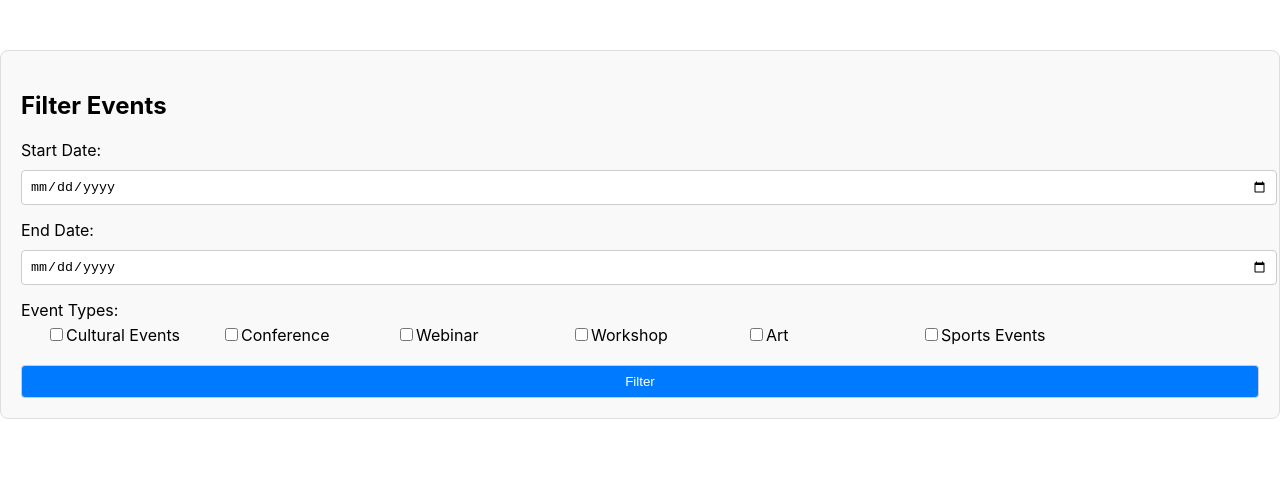
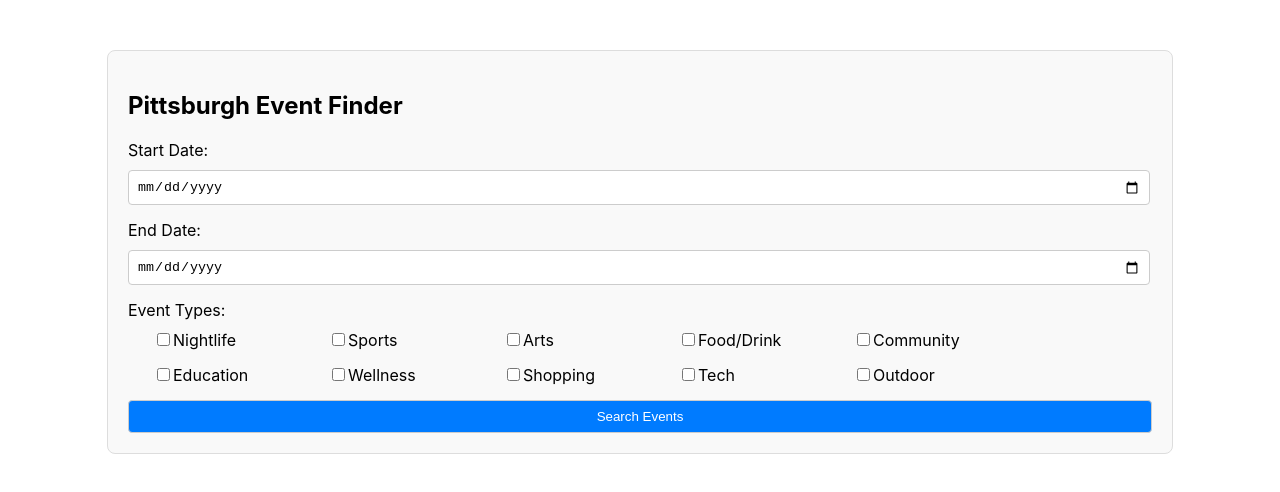
Before and after one commit to raisedDeadWizard/pittsburgh-event-finder, a React (Create React App) app in the folder client/: page / in a window 1280 px wide. Shown: the top 492 px of the page. Built offline with nearby package versions, Linux system fonts and the light colour scheme.

Commit message:
tighten interface + add categories
Shortening of events types, tightening of interface

```diff
--- a/client/src/App.css
+++ b/client/src/App.css
@@ -1,5 +1,5 @@
 .App {
-  max-width: 100%;
+  max-width: 80%;
   margin: 50px auto;
   padding: 20px;
   border: 1px solid #ddd;
@@ -16,7 +16,14 @@ label {
   margin-bottom: 5px;
 }
 
-input[type='date'],
+input[type='date']{
+  width: 98%;
+  padding: 8px;
+  margin-top: 5px;
+  border: 1px solid #ccc;
+  border-radius: 4px;
+}
+
 button {
   width: 100%;
   padding: 8px;
@@ -36,7 +43,8 @@ button:hover {
 }
 
 .event-option {
-  margin-bottom: 10px;
+  margin-bottom: 5px;
+  margin-top: 5px;
   margin-left: 25px;
   float: left;
   display: grid;
--- a/client/src/App.js
+++ b/client/src/App.js
@@ -5,14 +5,16 @@ function App() {
   // State variables for start date, end date, and events with subcategories
 
   const eventCategories = {
-    "Cultural Events": { selected: false, subcategories: { "Festivals": true, "Art exhibitions": true} },
-    conference: { selected: false, subcategories: { networking: true, panels: true } },
-    webinar: { selected: false, subcategories: { liveQnA: true, recordings: true } },
-    workshop: { selected: false, subcategories: { handsOn: true, groupWork: true } },
-    art: { selected: false, subcategories: { craft: true, exhibit: true } },
-    "Cultural Events": { selected: false, subcategories: { Festivals: true, "Art exhibitions": true } },
-    "Sports Events": { selected: false, subcategories: { "Races": true, "Tournaments": true } },
-    "Sports Events": { selected: false, subcategories: { "Races": true, "Tournaments": true } },
+    "Nightlife": { selected: false, subcategories: { "Concerts": true, "Theater": true, "Clubs/Bars": true,} },
+    "Sports": { selected: false, subcategories: { "Games": true, "Fitness": true, "Outdoor": true,} },
+    "Arts": { selected: false, subcategories: { "Exhibits": true, "Festivals": true, "Classes": true,} },
+    "Food/Drink": { selected: false, subcategories: { "Festivals": true, "Classes": true, "Dinners": true,} },
+    "Community": { selected: false, subcategories: { "Volunteer": true, "Meetups": true, "Charity": true,} },
+    "Education": { selected: false, subcategories: { "Talks": true, "Clases": true, "Tours": true,} },
+    "Wellness": { selected: false, subcategories: { "Retreats": true, "Screenings": true, "Support": true,} },
+    "Shopping": { selected: false, subcategories: { "Markets": true, "Flea Market": true, "Pop-ups": true,} },
+    "Tech": { selected: false, subcategories: { "Conferences": true, "Hackathon": true, "Launches": true,} },
+    "Outdoor": { selected: false, subcategories: { "Walks": true, "Festivals": true, "Adventure": true,} },
   };
 
   const [startDate, setStartDate] = useState('');
@@ -58,7 +60,7 @@ function App() {
 
   return (
     <div className="App">
-      <h2>Filter Events</h2>
+      <h2>Pittsburgh Event Finder</h2>
       <form onSubmit={handleSubmit}>
         <div className="form-group">
           <label htmlFor="start-date">Start Date:</label>
@@ -107,7 +109,7 @@ function App() {
             </div>
           ))}
         </div>
-        <button type="submit">Filter</button>
+        <button type="submit">Search Events</button>
       </form>
     </div>
   );
```
